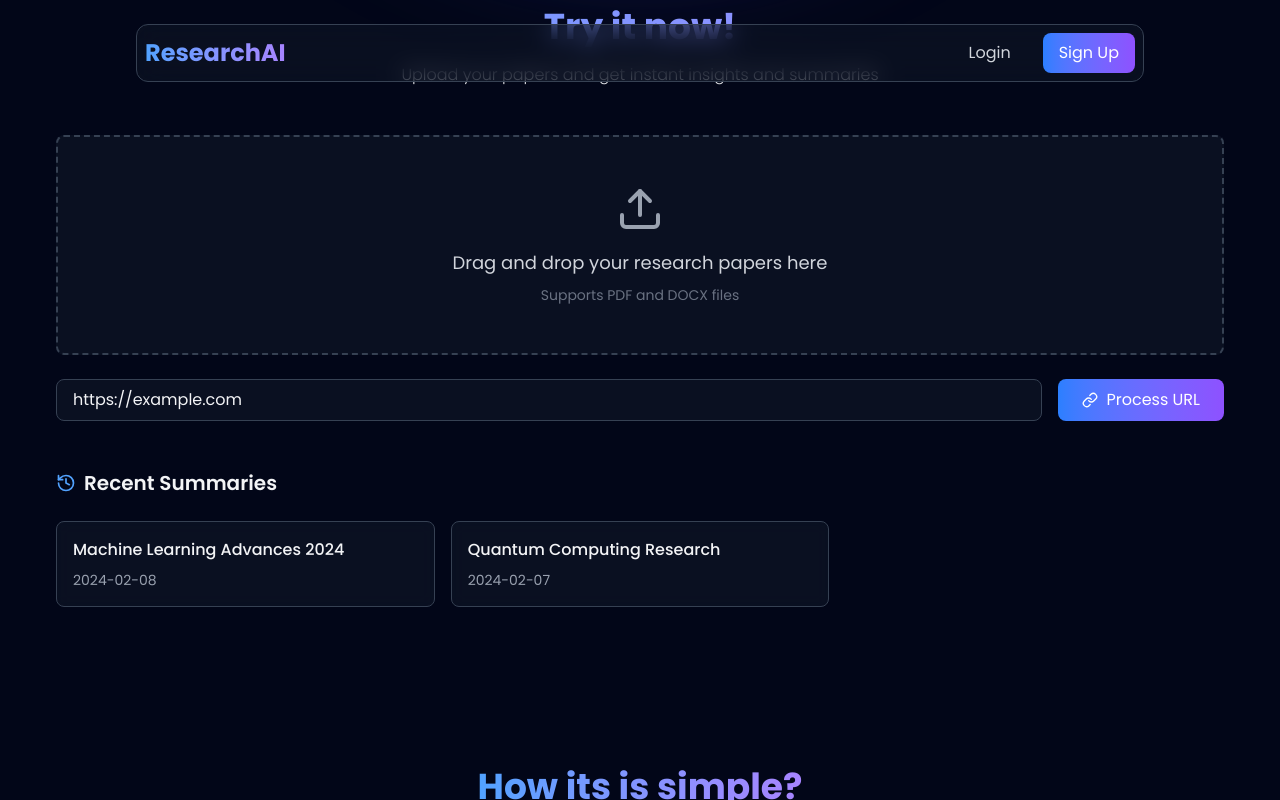
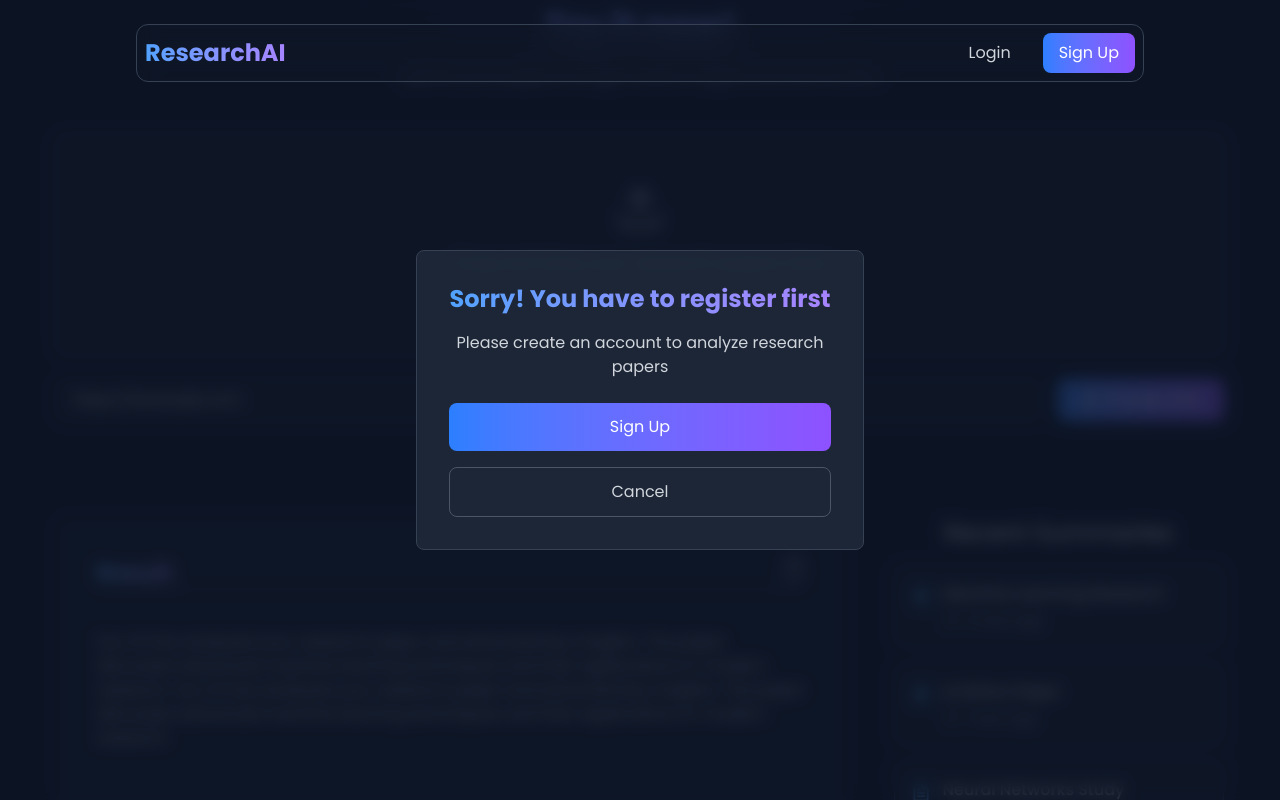
Before and after one commit to shk-saleh/Research-App, a React (Vite) app: page / in a window 1280 px wide. Both pictures are taken after typing "https://example.com" into the empty fields and a click on the button "Process URL". Shown: the part 969-1769 px from the top of the page. Built offline with nearby package versions, Linux system fonts and the light colour scheme.

Commit message:
modified

```diff
--- /dev/null
+++ b/src/Components/AuthPopUp.jsx
@@ -0,0 +1,38 @@
+import React from 'react';
+import { useNavigate } from 'react-router';
+
+const AuthPopUp = ({ onClose }) => {
+  const navigate = useNavigate();
+
+  return (
+    <div className="fixed inset-0 bg-gray-900/80 backdrop-blur-sm flex items-center justify-center z-50">
+      <div className="bg-gray-800/90 border border-gray-700 rounded-lg p-8 max-w-md w-full mx-4">
+        <h3 className="text-2xl font-bold text-center mb-4 bg-gradient-to-r from-blue-400 to-violet-400 bg-clip-text text-transparent">
+          Sorry! You have to register first
+        </h3>
+        <p className="text-gray-300 text-center mb-6">
+          Please create an account to analyze research papers
+        </p>
+        <div className="flex flex-col gap-4">
+          <button
+            onClick={() => navigate('/register')}
+            className="w-full py-3 px-4 bg-gradient-to-r from-blue-500 to-violet-500
+                     hover:from-blue-600 hover:to-violet-600 text-white rounded-lg
+                     transition-all"
+          >
+            Sign Up
+          </button>
+          <button
+            onClick={onClose}
+            className="w-full py-3 px-4 border border-gray-600 text-gray-300
+                     hover:bg-gray-700 rounded-lg transition-all"
+          >
+            Cancel
+          </button>
+        </div>
+      </div>
+    </div>
+  );
+};
+
+export default AuthPopUp;
--- a/src/Components/Home.jsx
+++ b/src/Components/Home.jsx
@@ -12,7 +12,6 @@ export const Home = () => {
     <div>
         <Hero/>
         <Research/>
-        <RecentSum/>
         <Features/>
         <Pricing/>
         <CTA/>
--- a/src/Components/Register.jsx
+++ b/src/Components/Register.jsx
@@ -62,7 +62,7 @@ const Register = () => {
 
   return (
 
-    <div className="min-h-80 flex items-center justify-center">
+    <div className="h-full flex items-center justify-center mt-0 mb-20">
       <div className="max-w-md w-full px-6 py-6 bg-gray-800/50 backdrop-blur-lg rounded-lg shadow-lg border border-gray-700">
         <h2 className="text-3xl font-bold text-center mb-8 bg-gradient-to-r from-blue-400 to-violet-400 bg-clip-text text-transparent">
           Create Account
--- a/src/Components/Research.jsx
+++ b/src/Components/Research.jsx
@@ -1,15 +1,35 @@
 import React, { useState, useCallback } from 'react';
-import { Upload, Link } from 'lucide-react';
+import { Upload, Link, FileText, Clock, Clipboard } from 'lucide-react';
 import { motion } from "motion/react"
+import AuthPopUp from './AuthPopUp';
+import { useRef } from 'react';
 
 
 
 export const Research = () => {
 
+
+  const content = useRef(null);
+
   const [isDragging, setIsDragging] = useState(false);
+  const [showResults, setShowResults] = useState(true);
   const [urlInput, setUrlInput] = useState('');
   const [error, setError] = useState('');
   const [uploadProgress, setUploadProgress] = useState(0); // State to track upload progress
+  const [showAuthPopup, setShowAuthPopup] = useState(false);
+
+  const recentSummaries = [
+    { id: 1, title: "Machine Learning Research", date: "2 mins ago" },
+    { id: 2, title: "AI Ethics Paper", date: "1 hour ago" },
+    { id: 3, title: "Neural Networks Study", date: "2 hours ago" }
+  ];
+
+  const copyContent = useCallback(() => {
+
+    // content.current?.select();    // to show selected
+    window.navigator.clipboard.writeText(content.current.value);
+
+  })
 
   const handleDragOver = useCallback((e) => {
     e.preventDefault();
@@ -62,17 +82,28 @@ export const Research = () => {
   };
 
   const handleUrlSubmit = (e) => {
+
     e.preventDefault();
+    const token = localStorage.getItem('token');
+
+    if (!token) {
+      setShowAuthPopup(true);
+      return;
+    }
+
     if (!urlInput.trim()) {
       setError('Please enter a valid URL');
       return;
     }
-    // Handle URL submission here
-    console.log('URL submitted:', urlInput);
+
+    setShowResults(true);
   };
 
+
   return (
+
     <div className="text-center my-12 relative z-10 px-6" id='research'>
+
       <motion.div initial={{ y: 100, opacity: 0 }}  whileInView={{ y: 0, opacity:1 }} transition={{duration: 0.5, delay: 0.4}}>
         <h2 className="text-4xl font-bold mb-4 bg-gradient-to-r from-blue-400 to-violet-400 bg-clip-text text-transparent">
           Try it now!
@@ -138,7 +169,7 @@ export const Research = () => {
                        text-gray-100 placeholder-gray-500 focus:ring-2 focus:ring-blue-500
                        focus:border-transparent"
             />
-            <button
+            <button onClick={() => setShowAuthPopup(true)}
               type="submit"
               className="px-6 py-2 bg-gradient-to-r from-blue-500 to-violet-500
                        hover:from-blue-600 hover:to-violet-600 text-white rounded-lg
@@ -149,7 +180,65 @@ export const Research = () => {
             </button>
           </div>
         </form>
+
+
+        {showResults && (
+          <motion.div
+            initial={{ y: 50, opacity: 0 }}
+            animate={{ y: 0, opacity: 1 }}
+            className="mt-24 flex gap-12 w-full"
+          >
+            {/* Summary Content */}
+            <div className="text-left font-normal w-3/2 bg-gray-900/50 p-10 rounded-xl overflow-y-scroll h-82">
+              <div className='flex justify-between items-center mb-10 border-b border-gray-700'>
+                <h3 className="text-2xl font-bold bg-gradient-to-r from-blue-400 to-violet-400 bg-clip-text text-transparent">
+                  Result
+                </h3>
+                <Clipboard className='text-gray-400 mb-2 cursor-pointer' onClick={copyContent}/>
+              </div>
+              <p className="text-gray-300 mb-4" ref={content}>
+                Our AI has analyzed your research paper and extracted key insights. The paper discusses
+                advanced machine learning techniques and their applications in modern research.
+                Our AI has analyzed your research paper and extracted key insights. The paper discusses
+                advanced machine learning techniques and their applications in modern research.
+
+              </p>
+            </div>
+
+            {/* Recent Summaries */}
+            <div className='w-2/3'>
+              <h3 className="text-2xl font-medium text-gray-200 mb-4">Recent Summaries</h3>
+              <div className="space-y-4">
+                {recentSummaries.map(summary => (
+                  <div
+                    key={summary.id}
+                    className="p-4 bg-gray-800/30 border border-gray-700 rounded-lg hover:bg-gray-800/50 transition-all"
+                  >
+                    <div className="flex items-start gap-3">
+                      <FileText className="h-5 w-5 text-blue-400 mt-1" />
+                      <div>
+                        <h4 className="text-gray-200 font-medium">{summary.title}</h4>
+                        <div className="flex items-center gap-2 mt-1 text-sm">
+                          <Clock className="h-4 w-4 text-gray-500" />
+                          <span className="text-gray-400">{summary.date}</span>
+                        </div>
+                      </div>
+                    </div>
+                  </div>
+                ))}
+              </div>
+            </div>
+          </motion.div>
+        )}
+
+
       </motion.div>
+
+
+      {showAuthPopup && (
+          <AuthPopUp onClose={() => setShowAuthPopup(false)} />
+      )}
+
 
     </div>
   );
--- a/src/index.css
+++ b/src/index.css
@@ -6,3 +6,17 @@
     font-family: "Poppins", serif;
     scroll-behavior: smooth;
 }
+
+::-webkit-scrollbar{
+    background: #151620;
+    width: 7px;
+    border-radius: 10px;
+}
+
+::-webkit-scrollbar-thumb{
+    background: #323344;
+}
+
+::selection{
+    background: #5e5f7a69;
+}
```
